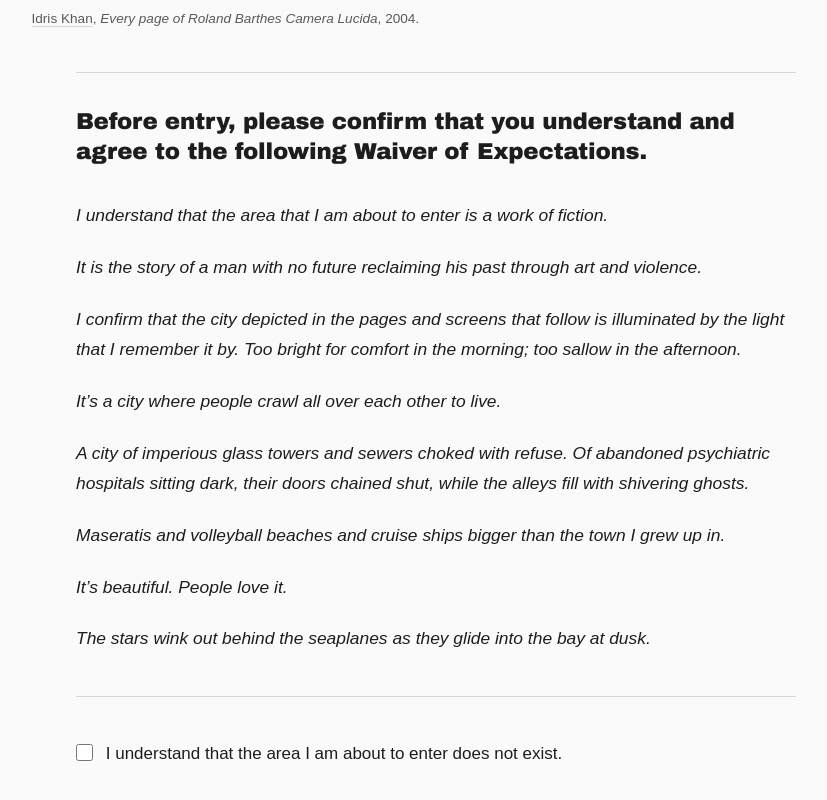
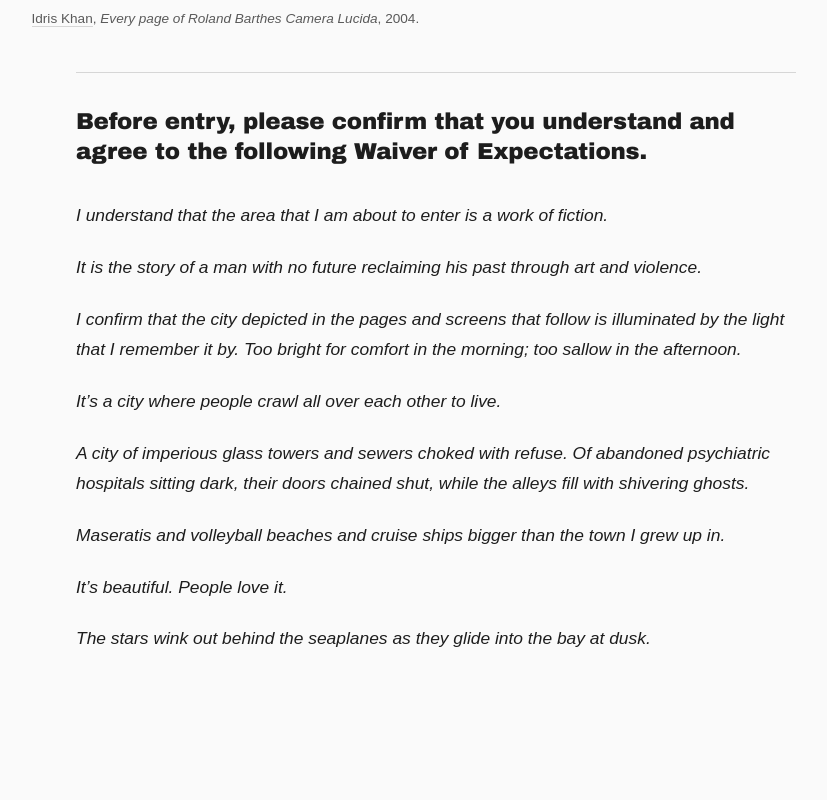
Before and after one commit to Cranbury3P0/buster, a Next.js app: page /buster/landing in a window 1280 px wide. Shown: the part 999-1799 px from the top of the page, without its empty margins (204-1031 px from the left). After the commit the page ends 1772 px from the top, so only its background shows below. Built offline with nearby package versions, Linux system fonts and the light colour scheme; a web font is replaced by a local one.

Commit message:
Remove waiver checkbox from landing page

```diff
--- a/app/buster/landing/page.tsx
+++ b/app/buster/landing/page.tsx
@@ -1,6 +1,5 @@
 import Image from 'next/image'
 import type { Metadata } from 'next'
-import WaiverCheckbox from '@/components/WaiverCheckbox'
 
 export const metadata: Metadata = {
   title: 'The Buster Frequency Project',
@@ -164,10 +163,6 @@ export default function LandingPage() {
             </p>
           </div>
 
-          <div style={{ height: '1px', background: 'var(--border)', margin: '2.5rem 0' }} />
-
-          <WaiverCheckbox />
-
         </div>
 
       </main>
--- a/components/WaiverCheckbox.tsx
+++ /dev/null
@@ -1,113 +0,0 @@
-'use client'
-
-import { useState } from 'react'
-
-export default function WaiverCheckbox() {
-  const [checked, setChecked] = useState(false)
-  const [open, setOpen] = useState(false)
-
-  function handleChange(e: React.ChangeEvent<HTMLInputElement>) {
-    setChecked(e.target.checked)
-    if (e.target.checked) setOpen(true)
-  }
-
-  return (
-    <>
-      {/* Checkbox row */}
-      <label
-        style={{
-          display: 'flex',
-          alignItems: 'flex-start',
-          gap: '0.75rem',
-          cursor: 'pointer',
-          fontFamily: 'var(--font-body)',
-          fontSize: '1rem',
-          fontWeight: 400,
-          color: 'var(--text)',
-          lineHeight: 1.6,
-        }}
-      >
-        <input
-          type="checkbox"
-          checked={checked}
-          onChange={handleChange}
-          style={{
-            marginTop: '0.25rem',
-            width: '1rem',
-            height: '1rem',
-            flexShrink: 0,
-            accentColor: 'var(--text)',
-            cursor: 'pointer',
-          }}
-        />
-        I understand that the area I am about to enter does not exist.
-      </label>
-
-      {/* Lightbox */}
-      {open && (
-        <div
-          onClick={() => setOpen(false)}
-          style={{
-            position: 'fixed',
-            inset: 0,
-            zIndex: 200,
-            display: 'flex',
-            alignItems: 'center',
-            justifyContent: 'center',
-            padding: '2rem',
-            backdropFilter: 'blur(10px)',
-            WebkitBackdropFilter: 'blur(10px)',
-            backgroundColor: 'rgba(250,250,250,0.5)',
-          }}
-        >
-          <div
-            onClick={e => e.stopPropagation()}
-            style={{
-              background: '#ffffff',
-              borderRadius: '4px',
-              padding: '2.5rem 3rem',
-              boxShadow: '0 2px 40px rgba(0,0,0,0.10), 0 1px 6px rgba(0,0,0,0.06)',
-              maxWidth: '380px',
-              width: '100%',
-              textAlign: 'center',
-              display: 'flex',
-              flexDirection: 'column',
-              gap: '1.75rem',
-            }}
-          >
-            <p
-              style={{
-                fontFamily: 'var(--font-body)',
-                fontSize: '1rem',
-                fontWeight: 400,
-                color: 'var(--text)',
-                margin: 0,
-                lineHeight: 1.65,
-              }}
-            >
-              The Project is not yet ready.<br />Please come back soon.
-            </p>
-
-            <button
-              onClick={() => setOpen(false)}
-              style={{
-                background: 'transparent',
-                border: 'none',
-                borderBottom: '1px solid var(--border)',
-                color: 'var(--dim)',
-                fontFamily: 'var(--font-body)',
-                fontSize: '0.85rem',
-                fontWeight: 400,
-                padding: '0.25rem 0',
-                cursor: 'pointer',
-                alignSelf: 'center',
-              }}
-            >
-              Close
-            </button>
-          </div>
-        </div>
-      )}
-    </>
-  )
-}
```
